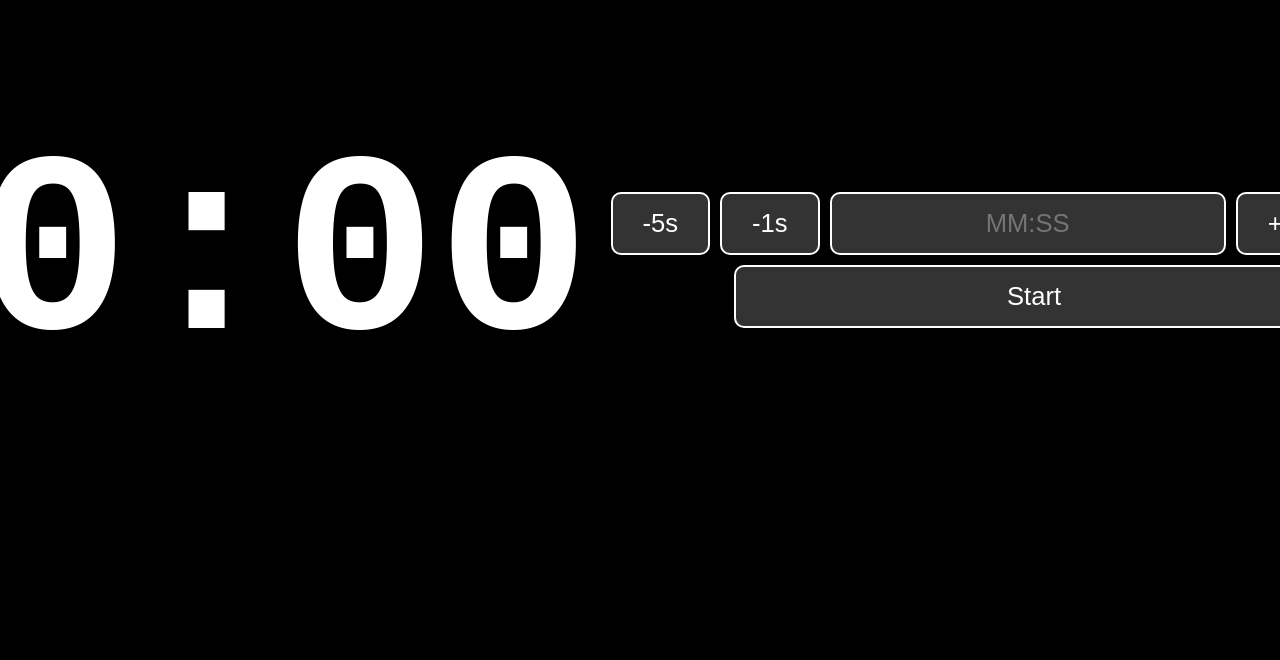
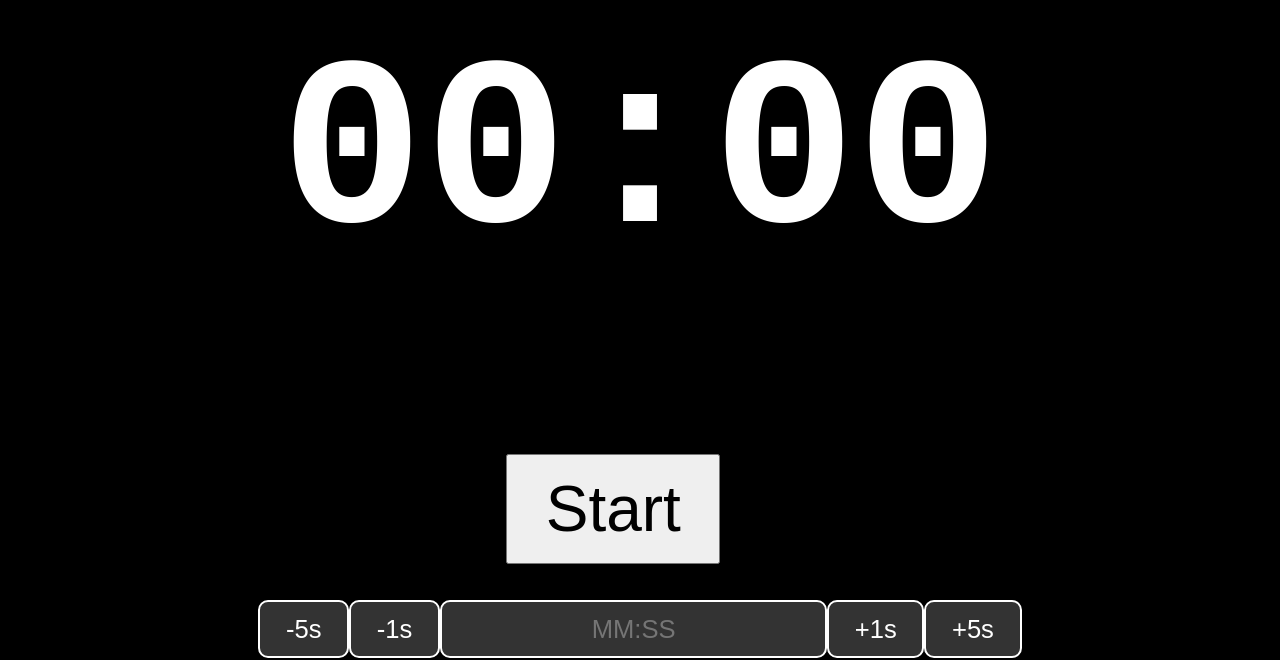
Before and after one commit to cheregimihai/InfoSportTiming, a React (Create React App) app: page / in a window 1280 px wide. Shown: the part 140-800 px from the top of the page. Built offline with nearby package versions, Linux system fonts and the light colour scheme.

Commit message:
Refactor layout for landscape mode, adjust button sizes, and center start button text.

```diff
--- a/src/App.css
+++ b/src/App.css
@@ -14,30 +14,21 @@ body, html, #root, .App {
   justify-content: center;
   align-items: center;
   text-align: center;
-  gap: 20px; /* Reduced gap between timer and controls */
+  gap: 0; /* No gap, flex items will manage spacing */
 }
 
 .timer-display {
-  flex: 1;
   display: flex;
   justify-content: center;
   align-items: center;
 }
 
 .timer-display h1 {
-  font-size: 20vw; /* Make time bigger */
+  font-size: 30vh; /* Make time twice as big */
   font-family: monospace;
 }
 
-.timer-display {
-  flex: 0.7; /* Give less space to timer */
-  display: flex;
-  justify-content: center;
-  align-items: center;
-}
-
 .controls {
-  flex: 1.3; /* Give more space to controls */
   display: flex;
   flex-direction: column; /* Stack controls vertically */
   justify-content: center;
@@ -45,32 +36,10 @@ body, html, #root, .App {
   gap: 10px; /* Reduce space between rows */
 }
 
-@media (orientation: landscape) {
-  .App {
-    flex-direction: row; /* Arrange timer and controls side-by-side in landscape */
-  }
-
-  .timer-display {
-    flex: 1;
-  }
-
-  .controls {
-    flex: 1;
-    justify-content: space-around; /* Distribute controls more evenly */
-  }
-}
-
-.adjustment-controls {
-  display: flex;
-  justify-content: center;
-  align-items: center;
-  gap: 10px;
-}
-
 .controls button,
 .controls input[type="text"] {
-  font-size: 2vw;
-  padding: 15px 30px;
+  font-size: 3.2vh; /* 60% larger */
+  padding: 1.6vh 3.2vh;
   border-radius: 10px;
   border: 2px solid #fff;
   background-color: #333;
@@ -78,28 +47,31 @@ body, html, #root, .App {
   text-align: center;
 }
 
-.controls button {
-  cursor: pointer;
-}
-
-.controls button:hover {
-  background-color: #555;
-}
-
-.controls input[type="text"] {
-  /* Removed explicit width to allow it to size based on content and padding */
-}
-
-.start-pause-control {
-  width: 100%;
+.start-pause-button {
+  font-size: 8vh; /* Use vh for vertical scaling */
+  padding: 2vh 8vh; /* Increased horizontal padding */
+  width: 80%; /* Make it wide */
+  max-width: 600px; /* Limit max width */
   display: flex;
   justify-content: center;
   align-items: center;
 }
 
-.start-pause-button {
-  font-size: 8vw; /* Make it much bigger */
-  padding: 30px 60px; /* Adjust padding for size */
-  width: 80%; /* Make it wide */
-  max-width: 600px; /* Limit max width */
+@media (orientation: landscape) {
+  .App {
+    flex-direction: column; /* Arrange timer, start button, and controls vertically in landscape */
+  }
+
+  .timer-display {
+    flex: 50 0 0; /* Take 50% of vertical space, no shrink, base 0 */
+  }
+
+  .start-pause-control {
+    flex: 35 0 0; /* Take 35% of vertical space, no shrink, base 0 */
+  }
+
+  .controls {
+    flex: 15 0 0; /* Take 15% of vertical space, no shrink, base 0 */
+    justify-content: space-around; /* Distribute controls more evenly */
+  }
 }
--- a/src/App.tsx
+++ b/src/App.tsx
@@ -92,9 +92,12 @@ const App: React.FC = () => {
   return (
     <div className="App">
       <TimerDisplay time={time} />
+      <div className="start-pause-control">
+        <button onClick={handleStartPause} className="start-pause-button">
+          {isActive ? 'Pause' : 'Start'}
+        </button>
+      </div>
       <Controls
-        isActive={isActive}
-        onStartPause={handleStartPause}
         onAdjustTime={handleAdjust}
         onManualTimeSet={handleManualTimeSet}
       />
--- a/src/Controls.tsx
+++ b/src/Controls.tsx
@@ -2,13 +2,11 @@
 import React, { useState } from 'react';
 
 interface ControlsProps {
-  isActive: boolean;
-  onStartPause: () => void;
   onAdjustTime: (amount: number) => void;
   onManualTimeSet: (time: number) => void;
 }
 
-const Controls: React.FC<ControlsProps> = ({ isActive, onStartPause, onAdjustTime, onManualTimeSet }) => {
+const Controls: React.FC<ControlsProps> = ({ onAdjustTime, onManualTimeSet }) => {
   const [manualInput, setManualInput] = useState('');
 
   const handleManualInputChange = (e: React.ChangeEvent<HTMLInputElement>) => {
@@ -39,11 +37,6 @@ const Controls: React.FC<ControlsProps> = ({ isActive, onStartPause, onAdjustTim
         <button onClick={() => onAdjustTime(1)}>+1s</button>
         <button onClick={() => onAdjustTime(5)}>+5s</button>
       </div>
-      <div className="start-pause-control">
-        <button onClick={onStartPause} className="start-pause-button">
-          {isActive ? 'Pause' : 'Start'}
-        </button>
-      </div>
     </div>
   );
 };
```
Also changed, not shown: Current.png (added), DesiredLook.png (added), temp_commit_message.txt.
